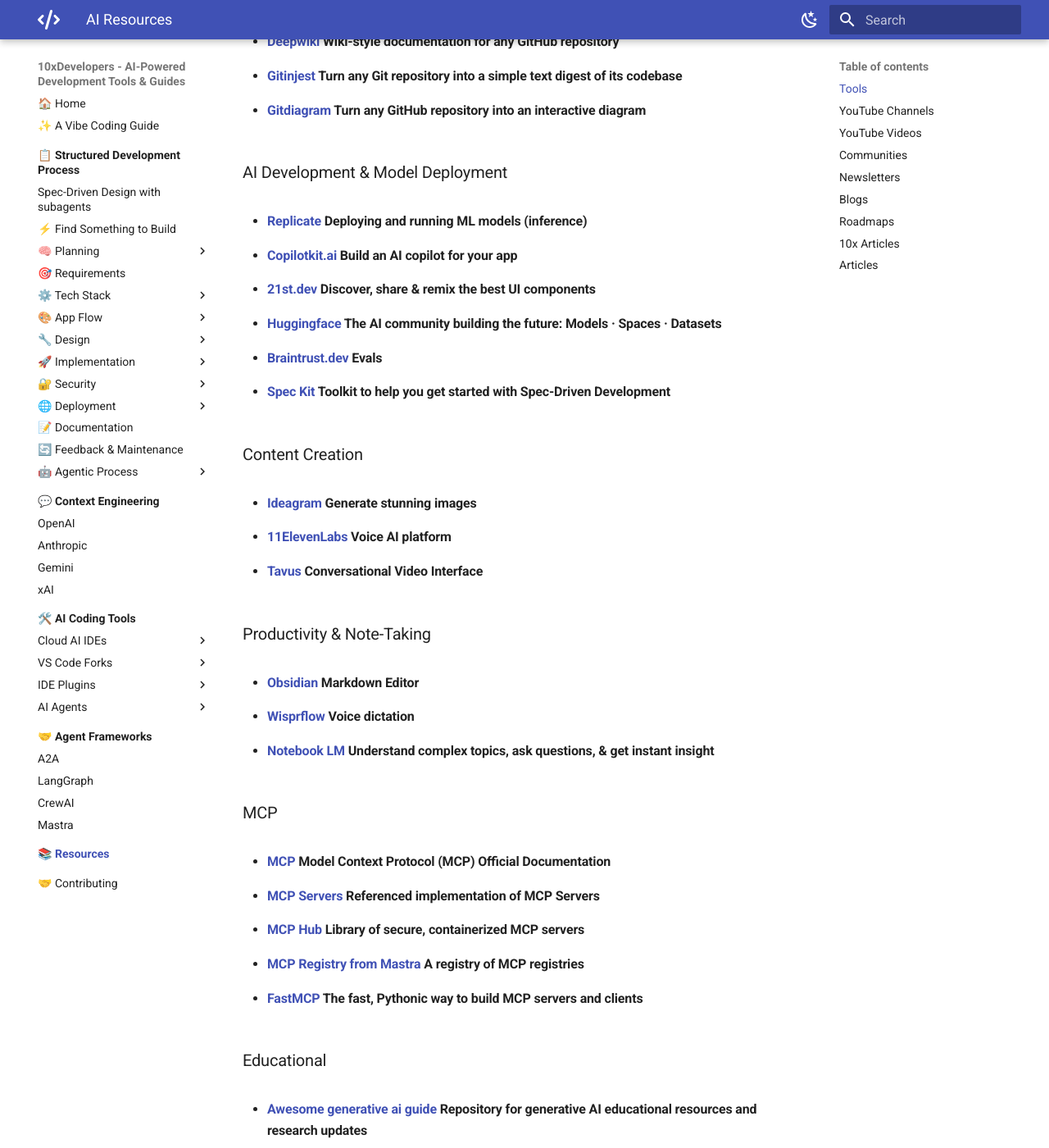
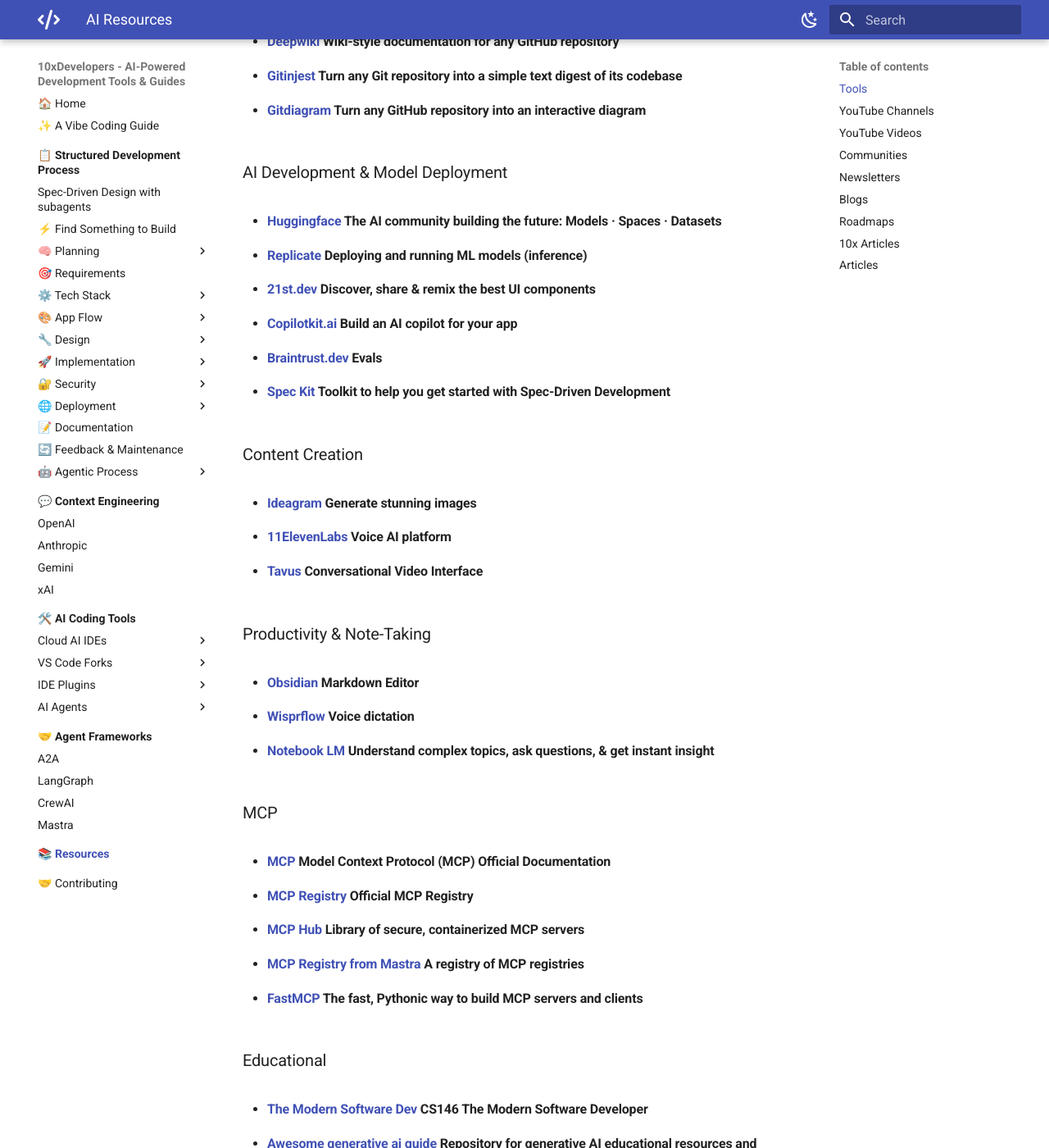
Before and after one commit to shlomoc/10xdev, an MkDocs documentation site: the page built from docs/resources/index.md, in a window 1280 px wide and 1400 px high, scrolled down 427 px. Shown: the whole window at 82% size. Built offline with MkDocs 1.6.1 and Material for MkDocs 9.7.7, drawn with Linux system fonts in a browser that asks for light colours; some of the changed text lies outside the part shown.

Commit message:
docs: update AI resources with new links and improve existing entries

```diff
--- a/docs/resources/index.md
+++ b/docs/resources/index.md
@@ -12,10 +12,10 @@
  * #### [Gitdiagram](https://gitdiagram.com/) Turn any GitHub repository into an interactive diagram
 
 ### AI Development & Model Deployment
+ * #### [Huggingface](https://huggingface.co) The AI community building the future: Models · Spaces · Datasets
  * #### [Replicate](https://www.replicate.com/) Deploying and running ML models (inference)
+  * #### [21st.dev](https://21st.dev) Discover, share & remix the best UI components
  * #### [Copilotkit.ai](https://www.copilotkit.ai/) Build an AI copilot for your app
- * #### [21st.dev](https://21st.dev) Discover, share & remix the best UI components
- * #### [Huggingface](https://huggingface.co) The AI community building the future: Models · Spaces · Datasets
  * #### [Braintrust.dev](https://www.braintrust.dev/docs/guides/evals) Evals
  * #### [Spec Kit](https://github.com/github/spec-kit) Toolkit to help you get started with Spec-Driven Development
 
@@ -31,12 +31,13 @@
 
 ### MCP
 * #### [MCP](https://modelcontextprotocol.io/introduction) Model Context Protocol (MCP) Official Documentation
-* #### [MCP Servers](https://github.com/modelcontextprotocol/servers) Referenced implementation of MCP Servers
+* #### [MCP Registry](https://registry.modelcontextprotocol.io/) Official MCP Registry
 * #### [MCP Hub](https://hub.docker.com/mcp) Library of secure, containerized MCP servers
 * #### [MCP Registry from Mastra](https://mastra.ai/mcp-registry-registry) A registry of MCP registries
 * #### [FastMCP](https://github.com/jlowin/fastmcp) The fast, Pythonic way to build MCP servers and clients
 
 ### Educational
+* #### [The Modern Software Dev](https://themodernsoftware.dev) CS146 The Modern Software Developer
 * #### [Awesome generative ai guide](https://github.com/aishwaryanr/awesome-generative-ai-guide)  Repository for generative AI educational resources and research updates
 * #### [LLM visualization](https://bbycroft.net/llm) View inside a Transformer
 * #### [Agents towards production](https://github.com/NirDiamant/agents-towards-production) Tutorials on GenAI agents
```
Also changed, not shown: other parts of docs/resources/index.md (+2 -0 lines), docs/ai-coding-tools/ai-agents/codex.md (+2 -0 lines), docs/prompt-engineering/index.md (+1 -0 lines).
